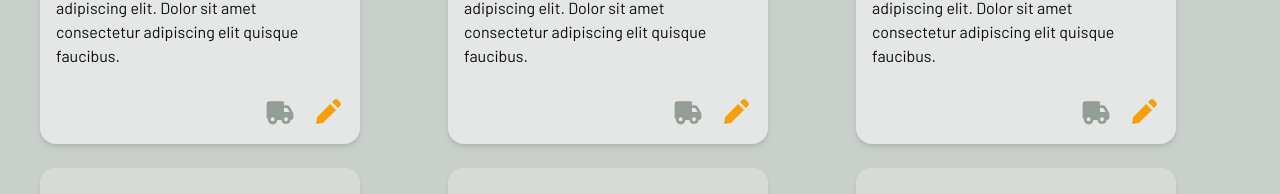
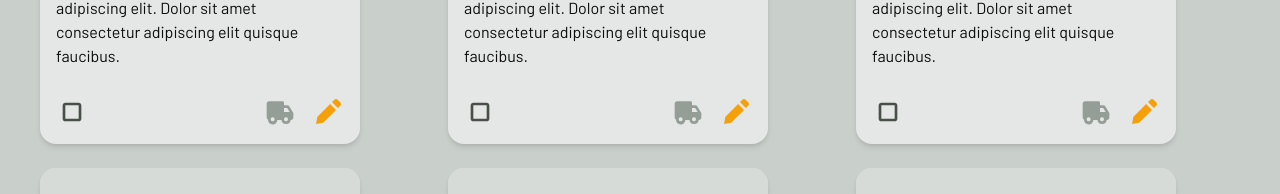
Before and after one commit to Accommodus/FoodStorageManager, a React (Vite) app in the folder client/: page / in a window 1280 px wide. Shown: the part 392-586 px from the top of the page. Built offline with nearby package versions, Linux system fonts and the light colour scheme.

Commit message:
Added button to select items

```diff
--- a/client/src/features/InventoryList/InventoryItem.tsx
+++ b/client/src/features/InventoryList/InventoryItem.tsx
@@ -1,8 +1,20 @@
-import { BiSolidBaguette, BiSolidTruck, BiSolidPencil } from 'react-icons/bi';
+import {
+    BiCheckbox,
+    BiCheckboxSquare,
+    BiSolidBaguette,
+    BiSolidTruck,
+    BiSolidPencil,
+} from 'react-icons/bi';
+import { useState } from 'react';
 
 const InventoryItem = () => {
+    const [selected, setSelected] = useState(false);
+
     return (
         <div className="relative h-96 w-80 overflow-hidden rounded-2xl bg-neutral-100 shadow-md">
+            {selected ? (
+                <div className="bg-secondary-500 absolute z-10 h-full w-full opacity-20" />
+            ) : null}
             <div className="bg-neutral-150 relative h-36 content-center">
                 <BiSolidBaguette className="m-auto size-20 text-neutral-300" />
                 <div className="absolute -bottom-2 flex w-full justify-between p-4">
@@ -21,9 +33,23 @@ const InventoryItem = () => {
                     Dolor sit amet consectetur adipiscing elit quisque faucibus.
                 </p>
             </div>
-            <div className="absolute bottom-0 flex w-full justify-end gap-4 p-4">
-                <BiSolidTruck className="size-8 text-neutral-400" />
-                <BiSolidPencil className="text-accent-500 size-8" />
+            <div className="absolute bottom-0 flex w-full gap-4 p-4">
+                <button
+                    onClick={() => setSelected((prev) => !prev)}
+                    className="z-20 mr-auto"
+                >
+                    {selected ? (
+                        <BiCheckboxSquare className="size-8 text-neutral-700" />
+                    ) : (
+                        <BiCheckbox className="size-8 text-neutral-700" />
+                    )}
+                </button>
+                <button className="">
+                    <BiSolidTruck className="size-8 text-neutral-400" />
+                </button>
+                <button>
+                    <BiSolidPencil className="text-accent-500 size-8" />
+                </button>
             </div>
         </div>
     );
```
